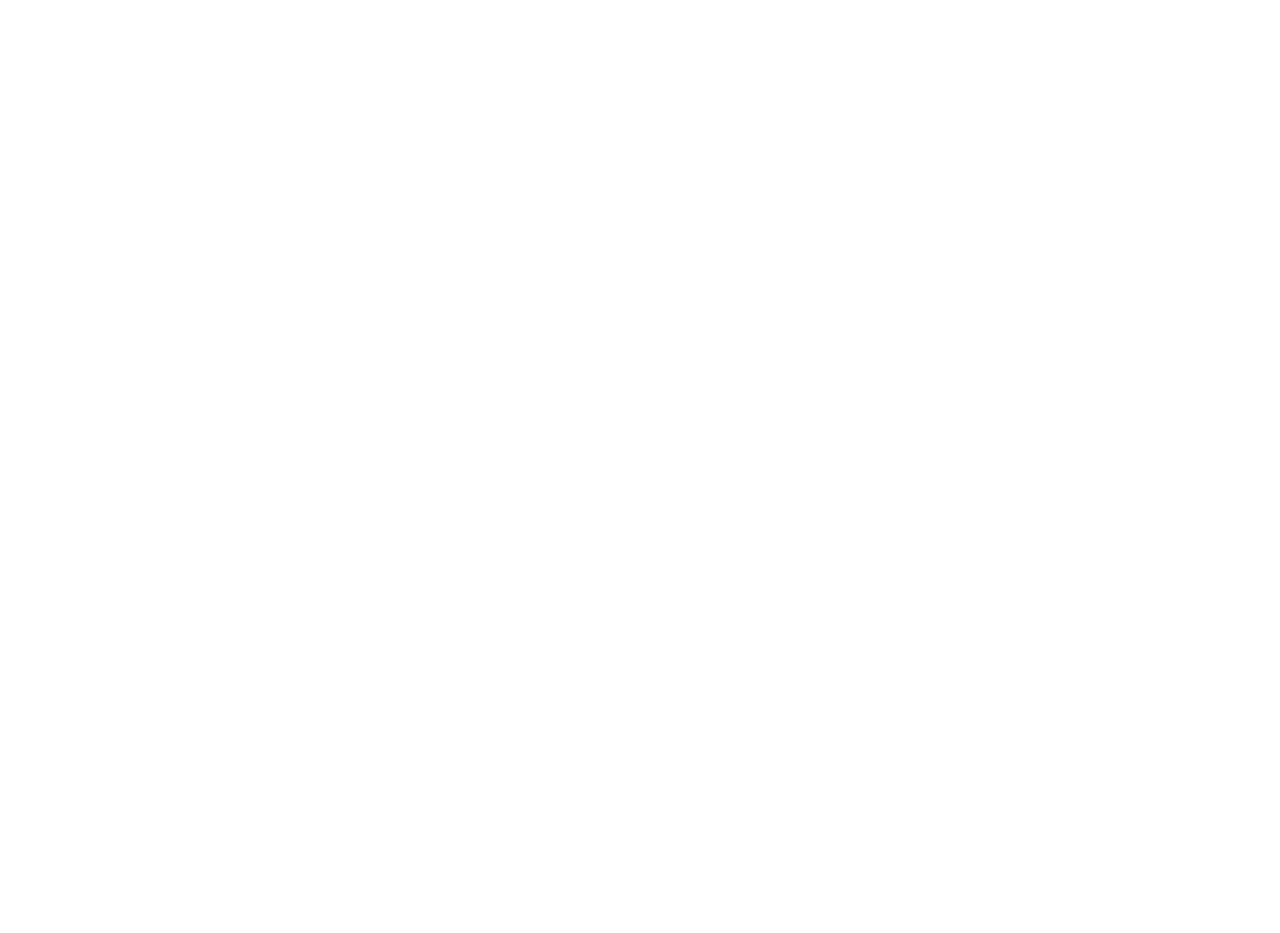
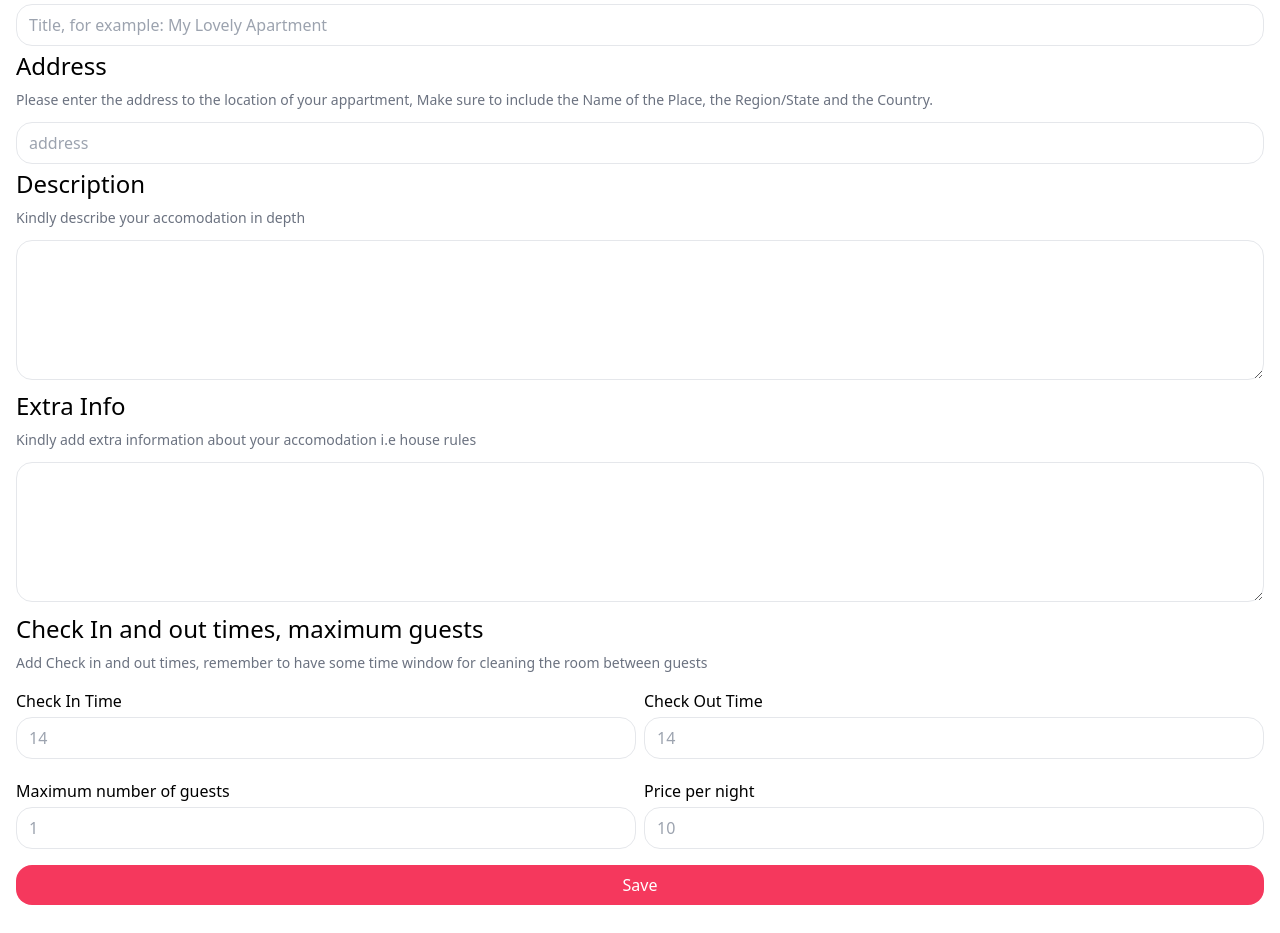
Before and after one commit to Buyaki01/react-redux-airbnb-client, a React (Create React App) app: page /accomodations/new in a window 1280 px wide. Shown: the part 220-1153 px from the top of the page. Before the commit the page ends 800 px from the top, so only its background shows below. Built offline with nearby package versions, Linux system fonts and the light colour scheme.

Commit message:
Add CreateNewAccommodation component, Add Bookings and Accommodations Folder

```diff
--- a/src/App.js
+++ b/src/App.js
@@ -4,9 +4,10 @@
 import LoginPage from "./components/LoginPage"
 import RegisterPage from "./components/RegisterPage"
 import ProfilePage from "./components/ProfilePage"
-import BookingsPage from "./components/BookingsPage"
-import ShowBookingPage from "./components/ShowBookingPage"
-import AccommodationsPage from "./components/AccommodationsPage"
+import BookingsPage from "./components/Bookings/BookingsPage"
+import ShowBookingPage from "./components/Bookings/ShowBookingPage"
+import AccommodationsPage from "./components/Accommodations/AccommodationsPage"
+import CreateNewAccommodation from "./components/Accommodations/CreateNewAccommodation"
 
 function App() {
   return (
@@ -19,6 +20,7 @@
           <Route path='/bookings' element={<BookingsPage/>}/>
           <Route path='/bookings/:id' element={<ShowBookingPage/>}/>
           <Route path='/accommodations' element={<AccommodationsPage/>}/>
+          <Route path='/accomodations/new' element={<CreateNewAccommodation/>}/>
         </Route>
     </Routes>
   )
--- /dev/null
+++ b/src/components/Accommodations/CreateNewAccommodation.js
@@ -0,0 +1,57 @@
+const CreateNewAccommodation = () => {
+  return (
+    <>
+      <div>
+        <form>
+          <label htmlFor="title" className="text-2xl mt-4">Title</label>
+          <p id="title-description" className="text-gray-500 text-sm my-2"> Please enter the title for your apartment. Make sure it captures the attention of potential guests and accurately reflects the unique qualities of your space</p>
+          <input id="title" aria-describedby="title-description" type="text" placeholder="Title, for example: My Lovely Apartment" />
+
+          <label htmlFor="address" className="text-2xl mt-4">Address</label>
+          <p id="address-description" className="text-gray-500 text-sm my-2"> Please enter the address to the location of your appartment, Make sure to include the Name of the Place, the Region/State and the Country.</p>
+          <input id="address" aria-describedby="address-description" type="text" placeholder="address" />
+
+          {/* <PhotosSection addPhoto={addPhoto} setAddPhoto={setAddPhoto}/> */}
+
+          <label htmlFor="description" className="text-2xl mt-4">Description</label>
+          <p id="accomodation-description" className="text-gray-500 text-sm my-2"> Kindly describe your accomodation in depth</p>
+          <textarea type="" id="description" aria-describedby="accomodation-description" />
+
+          {/* <FeaturesSection features={features} setFeatures={setFeatures}/> */}
+
+          <label htmlFor="extraInfo" className="text-2xl mt-4">Extra Info</label>
+          <p id="extraInfo-description" className="text-gray-500 text-sm my-2">Kindly add extra information about your accomodation i.e house rules</p>
+          <textarea id="extraInfo" aria-describedby="extraInfo-description" />
+
+          <label htmlFor="checkInOutGuests" className="text-2xl mt-4"> Check In and out times, maximum guests</label>
+          <p id="checkInOutGuests-description" className="text-gray-500 text-sm my-2">Add Check in and out times, remember to have some time window for cleaning the room between guests</p>
+          <div id="checkInOutGuests" aria-describedby="checkInOutGuests-description" className="grid gap-2 sm:grid-cols-2">
+            <div>
+              <h3 className="mt-2">Check In Time</h3>
+              <input type="number" placeholder="14" />
+            </div>
+
+            <div>
+              <h3 className="mt-2">Check Out Time</h3>
+              <input type="number" placeholder="14" />
+            </div>
+
+            <div>
+              <h3 className="mt-2">Maximum number of guests</h3>
+              <input type="number" placeholder="1" />
+            </div>
+
+            <div>
+              <h3 className="mt-2">Price per night</h3>
+              <input type="number" placeholder="10"/>
+            </div>
+          </div>
+
+          <button className="primary my-3">Save</button>
+        </form>
+      </div>
+    </>
+  )
+}
+
+export default CreateNewAccommodation
--- a/src/components/ShowBookingPage.js
+++ b/src/components/Bookings/ShowBookingPage.js
@@ -1,6 +1,6 @@
 import BookingDates from "./BookingDates"
-import AddressLink from "./AddressLink"
-import AccommodationGallery from "./AccommodationGallery"
+import AddressLink from "../Accommodations/AddressLink"
+import AccommodationGallery from "../Accommodations/AccommodationGallery"
 
 const ShowBookingPage = () => {
   return (
```
Also changed, not shown: src/components/Accommodations/AccommodationGallery.js (renamed from src/components/AccommodationGallery.js), src/components/Accommodations/AccommodationsPage.js (renamed from src/components/AccommodationsPage.js), src/components/Accommodations/AddressLink.js (renamed from src/components/AddressLink.js), src/components/Bookings/BookingDates.js (renamed from src/components/BookingDates.js), src/components/Bookings/BookingsPage.js (renamed from src/components/BookingsPage.js).
